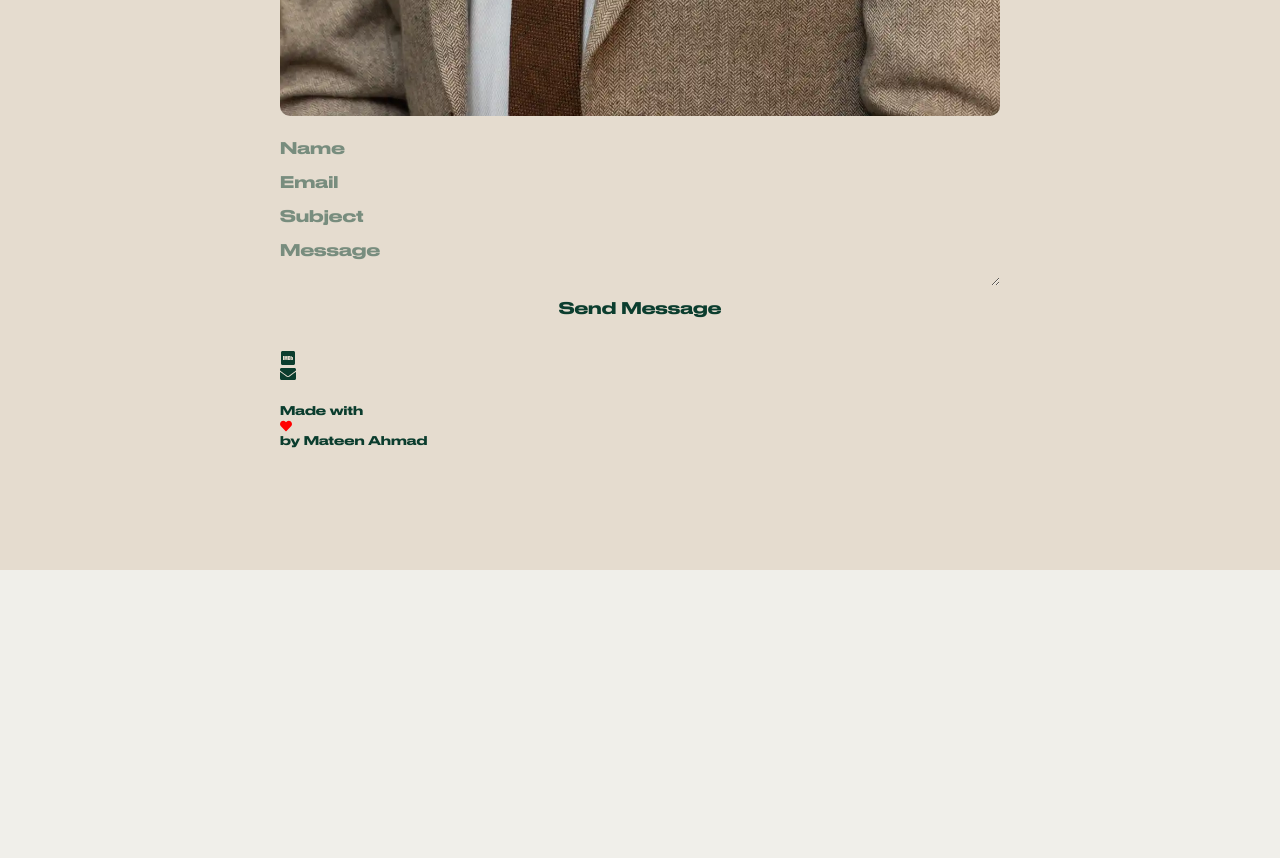
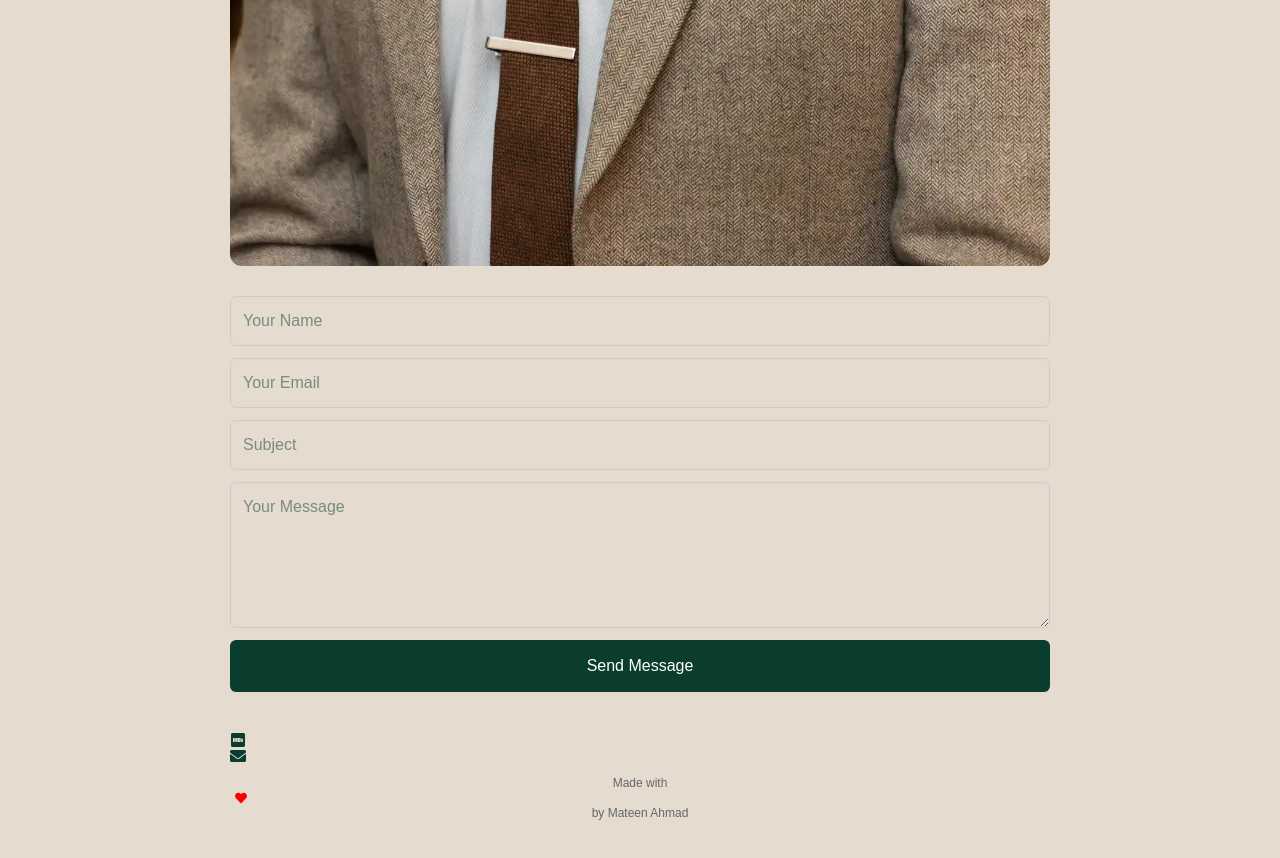
Before and after one commit to chadmathew/chad-mathew-website, a Next.js app: page /contact in a window 1280 px wide. Shown: the part 1240-2098 px from the top of the page. Before the commit the page ends 1810 px from the top, so only its background shows below. Built offline with nearby package versions, Linux system fonts and the light colour scheme.

Commit message:
Update Contact.js

```diff
--- a/components/Contact.js
+++ b/components/Contact.js
@@ -19,6 +19,11 @@ const Contact = () => {
   const handleSubmit = async (e) => {
     e.preventDefault();
 
+    if (!formData.name || !formData.email || !formData.subject || !formData.message) {
+      alert("Please fill all fields");
+      return;
+    }
+
     try {
       const response = await fetch("https://formsubmit.co/contactme@chadmathew.com", {
         method: "POST",
@@ -26,7 +31,7 @@ const Contact = () => {
       });
 
       if (response.ok) {
-        alert("Message sent!");
+        alert("Message sent successfully!");
         setFormData({
           name: "",
           email: "",
@@ -34,41 +39,96 @@ const Contact = () => {
           message: "",
         });
       } else {
-        alert("Failed to send.");
+        alert("Failed to send message.");
       }
-    } catch {
-      alert("Error sending message.");
+    } catch (error) {
+      alert("Something went wrong.");
     }
   };
 
   return (
-    <div style={{ padding: "40px", maxWidth: "800px", margin: "0 auto" }}>
+    <div style={{ padding: "40px", maxWidth: "900px", margin: "0 auto", fontFamily: "Arial" }}>
       <h1 style={{ fontSize: "48px", marginBottom: "20px" }}>CONTACT</h1>
 
-      {/* Image (SAFE version using <img>) */}
+      {/* Image */}
       <img
         src="/images/contactForm.webp"
         alt="Chad Mathew"
-        style={{ width: "100%", borderRadius: "10px", marginBottom: "20px" }}
+        style={{
+          width: "100%",
+          borderRadius: "12px",
+          marginBottom: "30px",
+        }}
       />
 
-      <form onSubmit={handleSubmit} style={{ display: "flex", flexDirection: "column", gap: "10px" }}>
-        <input name="name" value={formData.name} onChange={handleChange} placeholder="Name" />
-        <input name="email" value={formData.email} onChange={handleChange} placeholder="Email" />
-        <input name="subject" value={formData.subject} onChange={handleChange} placeholder="Subject" />
-        <textarea name="message" value={formData.message} onChange={handleChange} placeholder="Message" />
+      {/* Form */}
+      <form
+        onSubmit={handleSubmit}
+        style={{
+          display: "flex",
+          flexDirection: "column",
+          gap: "12px",
+        }}
+      >
+        <input
+          name="name"
+          value={formData.name}
+          onChange={handleChange}
+          placeholder="Your Name"
+          style={{ padding: "12px", borderRadius: "6px", border: "1px solid #ccc" }}
+        />
 
-        <button type="submit">Send Message</button>
+        <input
+          name="email"
+          value={formData.email}
+          onChange={handleChange}
+          placeholder="Your Email"
+          style={{ padding: "12px", borderRadius: "6px", border: "1px solid #ccc" }}
+        />
+
+        <input
+          name="subject"
+          value={formData.subject}
+          onChange={handleChange}
+          placeholder="Subject"
+          style={{ padding: "12px", borderRadius: "6px", border: "1px solid #ccc" }}
+        />
+
+        <textarea
+          name="message"
+          value={formData.message}
+          onChange={handleChange}
+          placeholder="Your Message"
+          rows={5}
+          style={{ padding: "12px", borderRadius: "6px", border: "1px solid #ccc" }}
+        />
+
+        <button
+          type="submit"
+          style={{
+            padding: "14px",
+            background: "#0B3D2E",
+            color: "white",
+            border: "none",
+            borderRadius: "6px",
+            cursor: "pointer",
+          }}
+        >
+          Send Message
+        </button>
       </form>
 
-      <div style={{ marginTop: "30px" }}>
-        <FaImdb style={{ marginRight: "10px" }} />
-        <FaEnvelope />
+      {/* Footer */}
+      <div style={{ marginTop: "40px", textAlign: "center" }}>
+        <div style={{ marginBottom: "10px" }}>
+          <FaImdb style={{ marginRight: "10px" }} />
+          <FaEnvelope />
+        </div>
+
+        <p style={{ fontSize: "12px", color: "#666" }}>
+          Made with <FaHeart style={{ color: "red", margin: "0 5px" }} /> by Mateen Ahmad
+        </p>
       </div>
-
-      <p style={{ marginTop: "20px", fontSize: "12px" }}>
-        Made with <FaHeart style={{ color: "red" }} /> by Mateen Ahmad
-      </p>
     </div>
   );
 };
```
